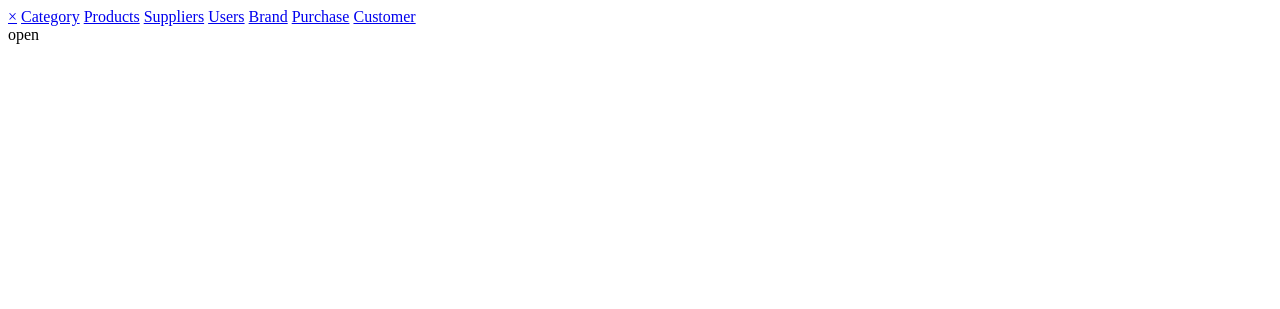
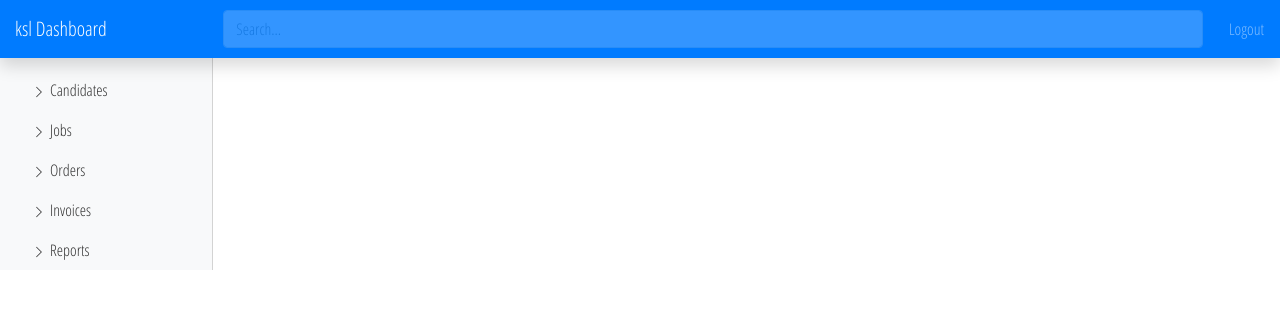
Before and after one commit to yusuf-saif/inventory_app, a PHP site: page /inc/dashboard.php in a window 1280 px wide. Shown: the top 309 px of the page. Run offline with PHP 8.4, Linux system fonts and the light colour scheme.

Commit message:
added new changes

```diff
--- a/inc/dashboard.css
+++ b/inc/dashboard.css
@@ -4,3 +4,30 @@
 *{
       font-family: 'Open Sans Condensed', sans-serif;
 }
+/*Main CSS*/
+
+.form-control-primary {
+  margin: 10px;
+  opacity: 0.2;
+  border-radius: 2px;
+}
+.sidebar {
+  position: fixed;
+  left: 0;
+  bottom: 0;
+  top: 0;
+  z-index: 100;
+  padding: 70px 0 0 10px;
+  border-right: 1px solid #d3d3d3;
+}
+
+.left-sidebar {
+  position: sticky;
+  top:0;
+  height:80%;
+}
+
+.sidebar-nav li .nav-link {
+  color: #333;
+  font-weight: 500;
+}
--- a/inc/dashboard.php
+++ b/inc/dashboard.php
@@ -1,27 +1,75 @@
-<!DOCTYPE html>
+<!doctype html>
 <html lang="en">
   <head>
+    <!-- Required meta tags -->
             <meta charset="UTF-8">
             <meta http-equiv="X-UA-Compatible" content="IE=edge">
             <meta name="viewport" content="width=device-width, initial-scale=1.0">
             <link rel="preconnect" href="https://fonts.googleapis.com">
             <link rel="preconnect" href="https://fonts.gstatic.com" crossorigin>
             <link href="https://fonts.googleapis.com/css2?family=Open+Sans+Condensed:wght@300&display=swap" rel="stylesheet">
+            <link rel="stylesheet" href="/inc/dashboard.css">
+            <link rel="stylesheet" href="https://stackpath.bootstrapcdn.com/bootstrap/4.4.1/css/bootstrap.min.css" integrity="sha384-Vkoo8x4CGsO3+Hhxv8T/Q5PaXtkKtu6ug5TOeNV6gBiFeWPGFN9MuhOf23Q9Ifjh" crossorigin="anonymous">
       <title>Dashboard</title>
   </head>
       <body>
-<div id="mySidenav" class="sidenav">
-  <a href="javascript:void(0)" class="closebtn" onclick="closeNav()">&times;</a>
-  <a href="#">Category</a>
-  <a href="#">Products</a>
-  <a href="#">Suppliers</a>
-  <a href="#">Users</a>
-  <a href="#">Brand</a>
-  <a href="#">Purchase</a>
-  <a href="#">Customer</a>
+             <nav class="navbar navbar-dark fixed-top bg-primary flex-md-nowrap p-0 shadow">
+                  <a class="navbar-brand col-sm-3 col-md-2 mr-0" href="#">ksl Dashboard</a>
+                  <input type="text" class="form-control form-control-primary w-100" placeholder="Search..." >
+                  <ul class="navbar-nav px-3">
+                  <li class="nav-item text-nowrap">
+                  <a class="nav-link" href="#">Logout</a>
+                  </li>
+                  </ul>
+             </nav>
+
+             <div class="container-fluid">
+                  <div class="row">
+                        <div class="col-md-2 bg-light d-none d-md-block sidebar">
+                              <div class="left-sidebar">
+                                    <ul class="nav flex-column sidebar-nav">
+                                      <li class="nav-item">
+                                        <a class="nav-link active" href="#">
+                                          <svg class="bi bi-chevron-right" width="16" height="16" viewBox="0 0 20 20" fill="currentColor" xmlns="http://www.w3.org/2000/svg"><path fill-rule="evenodd" d="M6.646 3.646a.5.5 0 01.708 0l6 6a.5.5 0 010 .708l-6 6a.5.5 0 01-.708-.708L12.293 10 6.646 4.354a.5.5 0 010-.708z" clip-rule="evenodd"/></svg>
+                                          Candidates
+                                        </a>
+                                      </li>
+                                      <li class="nav-item">
+                                        <a class="nav-link" href="#">
+                                          <svg class="bi bi-chevron-right" width="16" height="16" viewBox="0 0 20 20" fill="currentColor" xmlns="http://www.w3.org/2000/svg"><path fill-rule="evenodd" d="M6.646 3.646a.5.5 0 01.708 0l6 6a.5.5 0 010 .708l-6 6a.5.5 0 01-.708-.708L12.293 10 6.646 4.354a.5.5 0 010-.708z" clip-rule="evenodd"/></svg>
+                                          Jobs
+                                        </a>
+                                      </li>
+                                      <li class="nav-item">
+                                        <a class="nav-link" href="#">
+                                          <svg class="bi bi-chevron-right" width="16" height="16" viewBox="0 0 20 20" fill="currentColor" xmlns="http://www.w3.org/2000/svg"><path fill-rule="evenodd" d="M6.646 3.646a.5.5 0 01.708 0l6 6a.5.5 0 010 .708l-6 6a.5.5 0 01-.708-.708L12.293 10 6.646 4.354a.5.5 0 010-.708z" clip-rule="evenodd"/></svg>
+                                          Orders
+                                        </a>
+                                      </li>
+                                      <li class="nav-item">
+                                        <a class="nav-link" href="#">
+                                          <svg class="bi bi-chevron-right" width="16" height="16" viewBox="0 0 20 20" fill="currentColor" xmlns="http://www.w3.org/2000/svg"><path fill-rule="evenodd" d="M6.646 3.646a.5.5 0 01.708 0l6 6a.5.5 0 010 .708l-6 6a.5.5 0 01-.708-.708L12.293 10 6.646 4.354a.5.5 0 010-.708z" clip-rule="evenodd"/></svg>
+                                          Invoices
+                                        </a>
+                                      </li>
+                                      <li class="nav-item">
+                                        <a class="nav-link" href="#">
+                                          <svg class="bi bi-chevron-right" width="16" height="16" viewBox="0 0 20 20" fill="currentColor" xmlns="http://www.w3.org/2000/svg"><path fill-rule="evenodd" d="M6.646 3.646a.5.5 0 01.708 0l6 6a.5.5 0 010 .708l-6 6a.5.5 0 01-.708-.708L12.293 10 6.646 4.354a.5.5 0 010-.708z" clip-rule="evenodd"/></svg>
+                                          Reports
+                                        </a>
+                                      </li>
+                                    </ul>
+
+
+
                               </div>
-
-<!-- Use any element to open the sidenav -->
-<span onclick="openNav()">open</span>
+                        </div>
+                  </div>
+            </div>
+                  <!-- Optional JavaScript -->
+                  <!-- jQuery first, then Popper.js, then Bootstrap JS -->
+                  <script src="https://code.jquery.com/jquery-3.4.1.slim.min.js" integrity="sha384-J6qa4849blE2+poT4WnyKhv5vZF5SrPo0iEjwBvKU7imGFAV0wwj1yYfoRSJoZ+n" crossorigin="anonymous"></script>
+                  <script src="https://cdn.jsdelivr.net/npm/popper.js@1.16.0/dist/umd/popper.min.js" integrity="sha384-Q6E9RHvbIyZFJoft+2mJbHaEWldlvI9IOYy5n3zV9zzTtmI3UksdQRVvoxMfooAo" crossorigin="anonymous"></script>
+                  <script src="https://stackpath.bootstrapcdn.com/bootstrap/4.4.1/js/bootstrap.min.js" integrity="sha384-wfSDF2E50Y2D1uUdj0O3uMBJnjuUD4Ih7YwaYd1iqfktj0Uod8GCExl3Og8ifwB6" crossorigin="anonymous"></script>
       </body>
 </html>
```
Lines whose indentation alone changed are shown as unchanged.
